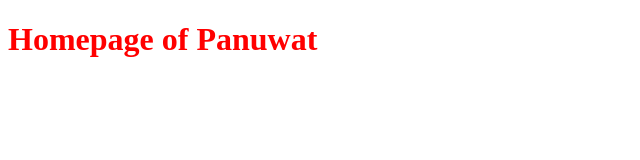
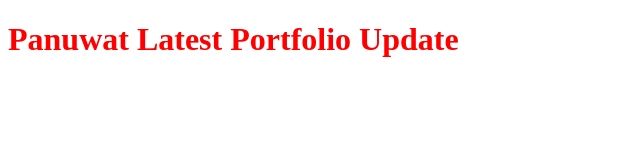
Before and after one commit to Boomasan/git-local-remote, a plain HTML site: page index.html in a window 1280 px wide. Shown: the whole page, without its empty margins (0-640 px from the left). Drawn offline with Linux system fonts and the light colour scheme.

Commit message:
Update index.html

```diff
--- a/index.html
+++ b/index.html
@@ -7,6 +7,6 @@
     <title>T2</title>
 </head>
 <body>
-    <h1>Homepage of Panuwat</h1>
+    <h1>Panuwat Latest Portfolio Update</h1>
 </body>
 </html>
```
